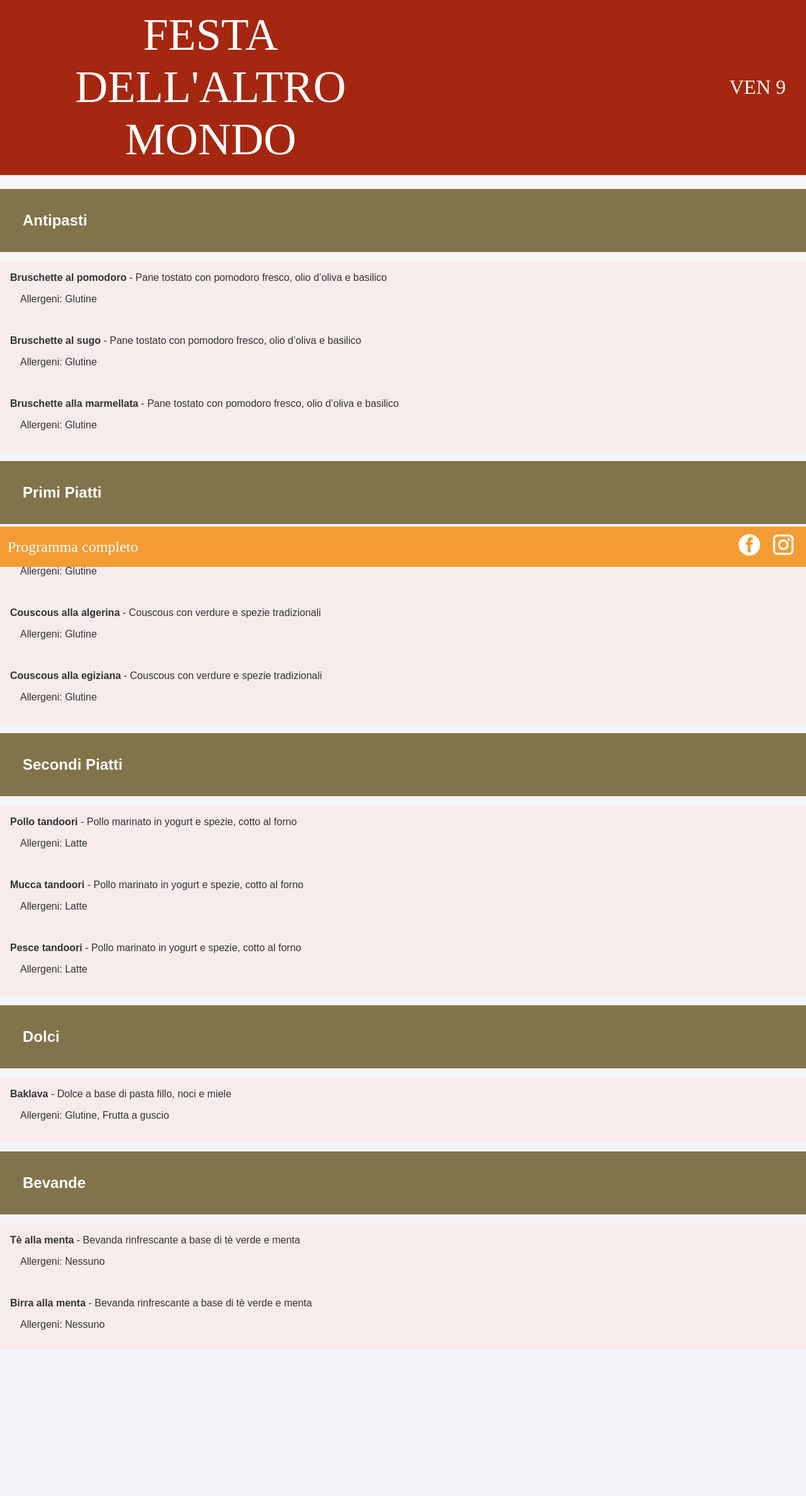
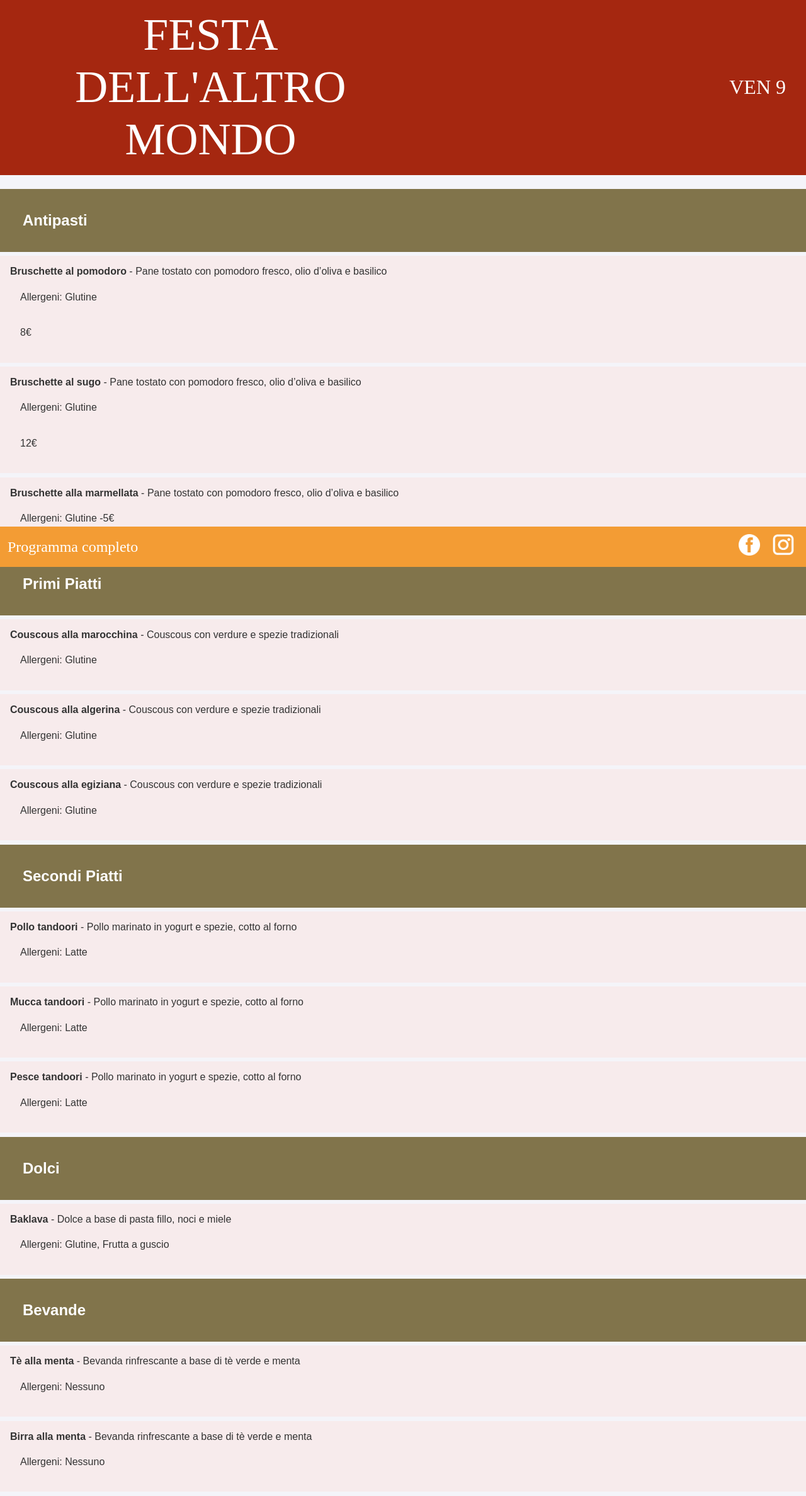
Before and after one commit to isottipietro/menu-altro-mondo, a Jekyll site: the page built from index.md, in a window 1280 px wide. Shown: the whole page at 63% size. Built offline with Jekyll 4.4.1, drawn with Linux system fonts in a browser that asks for light colours; some web fonts are replaced; before the commit the page ends 2160 px from its top, so only the background shows below that.

Commit message:
some changes

```diff
--- a/assets/css/style.css
+++ b/assets/css/style.css
@@ -93,12 +93,13 @@ main h2 {
 }
 ul {
     padding: 0;
+    margin: 0;
 }
 li {
     background-color: #f7ebec;
     list-style-type: none;
     padding: 1em;
-    margin: 0;
+    margin: 0.4em 0;
 }
 .socials {
     display: flex;
--- a/index.md
+++ b/index.md
@@ -7,12 +7,15 @@ description: Un viaggio tra i sapori del mondo e la solidarietà
 ## Antipasti ##
 - **Bruschette al pomodoro** - Pane tostato con pomodoro fresco, olio d'oliva e basilico
   - Allergeni: Glutine
+  - 8€
 
 - **Bruschette al sugo** - Pane tostato con pomodoro fresco, olio d'oliva e basilico
   - Allergeni: Glutine
+  - 12€
 
 - **Bruschette alla marmellata** - Pane tostato con pomodoro fresco, olio d'oliva e basilico
   - Allergeni: Glutine
+  -5€
 
 ## Primi Piatti ##
 - **Couscous alla marocchina** - Couscous con verdure e spezie tradizionali
```
